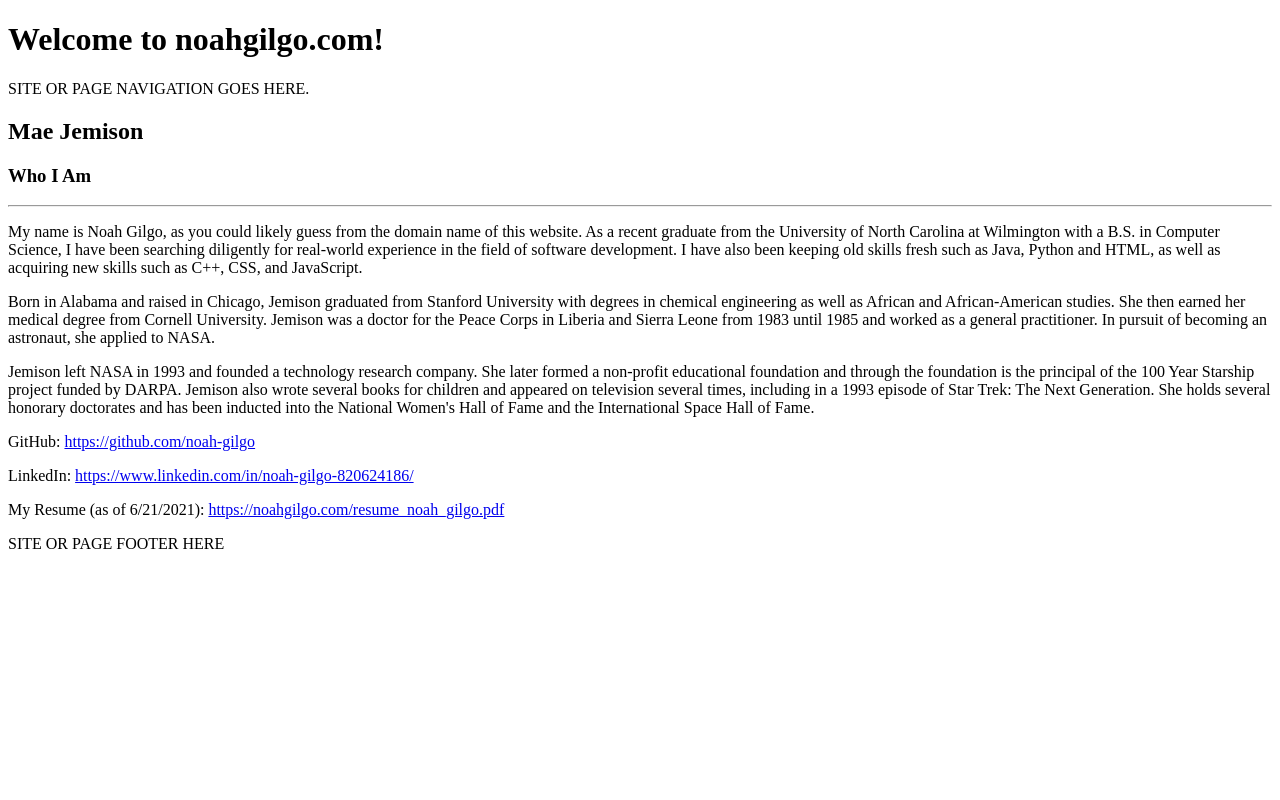
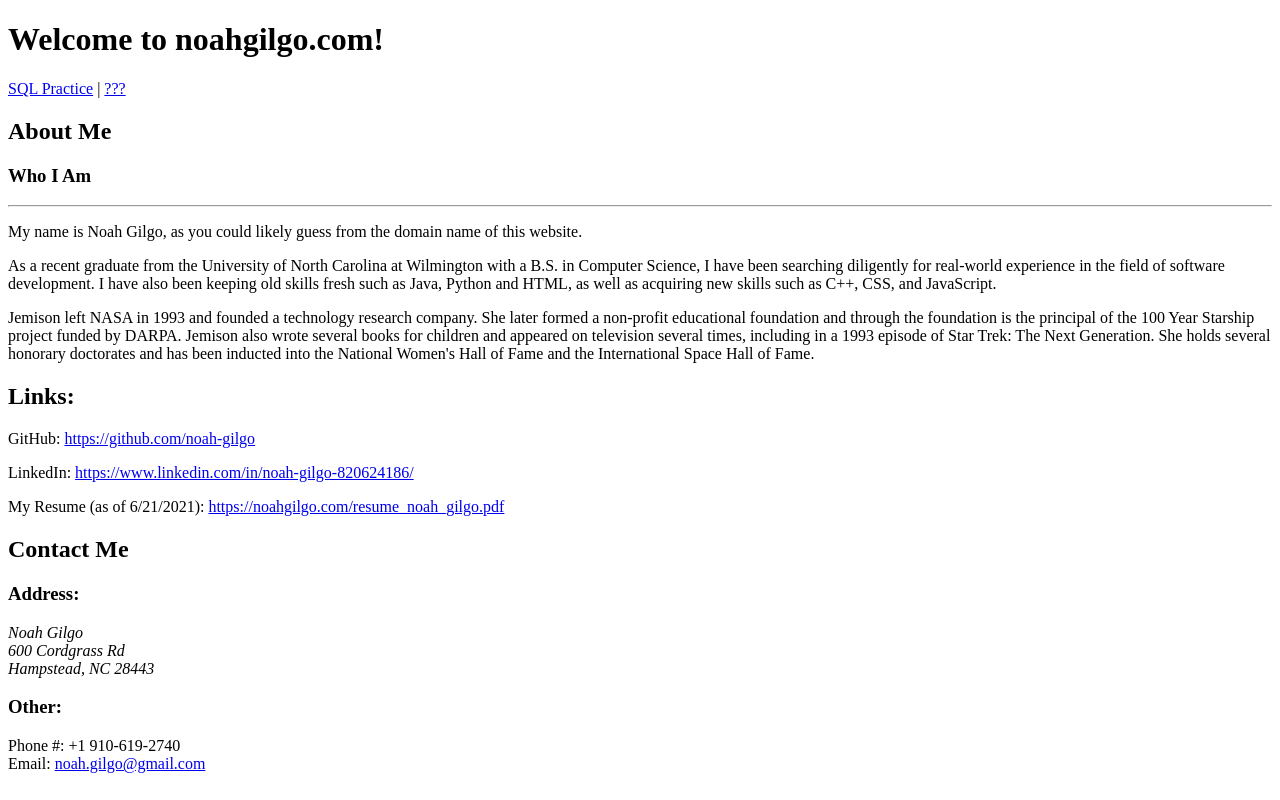
Before and after one commit to noah-gilgo/Website, a plain HTML site: page index.html in a window 1280 px wide. Drawn offline with Linux system fonts and the light colour scheme.

Commit message:
Added relevant contact info to footer of the page body. Moved most of the info in the first paragraph of the first section to the second paragraph of the first section. Added two links to the nav element beneath the site header.

```diff
--- a/index.html
+++ b/index.html
@@ -9,11 +9,12 @@
 			<h1>Welcome to noahgilgo.com!</h1>
 		</header>
         <nav>
-            SITE OR PAGE NAVIGATION GOES HERE.
+            <a href="SQLQueryPage.html">SQL Practice</a> |
+            <a href="thurston.html">???</a>
         </nav>
         <article>
             <header>
-                <h2>Mae Jemison</h2>
+                <h2>About Me</h2>
             </header>
 
             <section>
@@ -22,14 +23,12 @@
                 </header>
                 <hr>
                 <p>
-                    My name is Noah Gilgo, as you could likely guess from the domain name of this website. As a recent graduate from the University of North Carolina at Wilmington
-                    with a B.S. in Computer Science, I have been searching diligently for real-world experience in the field of software development. I have also been keeping old
-                    skills fresh such as Java, Python and HTML, as well as acquiring new skills such as C++, CSS, and JavaScript.
+                    My name is Noah Gilgo, as you could likely guess from the domain name of this website.
                 </p>
                 <p>
-                    Born in Alabama and raised in Chicago, Jemison graduated from Stanford University with degrees in chemical engineering as well as African and African-American
-                    studies. She then earned her medical degree from Cornell University. Jemison was a doctor for the Peace Corps in Liberia and Sierra Leone from 1983 until 1985
-                    and worked as a general practitioner. In pursuit of becoming an astronaut, she applied to NASA.
+                    As a recent graduate from the University of North Carolina at Wilmington with a B.S. in Computer Science, I have been searching diligently for real-world
+                    experience in the field of software development. I have also been keeping old skills fresh such as Java, Python and HTML, as well as acquiring new skills such as
+                    C++, CSS, and JavaScript.
                 </p>
                 <p>
                     Jemison left NASA in 1993 and founded a technology research company. She later formed a non-profit educational foundation and through the foundation is the
@@ -38,13 +37,25 @@
                     International Space Hall of Fame.
                 </p>
             <footer>
+                <h2>Links:</h2>
                 <p>GitHub: <a target="_blank" href="https://github.com/noah-gilgo">https://github.com/noah-gilgo</a></p>
                 <p>LinkedIn: <a target="_blank" href="https://www.linkedin.com/in/noah-gilgo-820624186/">https://www.linkedin.com/in/noah-gilgo-820624186/</a></p>
                 <p>My Resume (as of 6/21/2021): <a target="_blank" href="https://noahgilgo.com/resume_noah_gilgo.pdf">https://noahgilgo.com/resume_noah_gilgo.pdf</a></p>
             </footer>
         </article>
         <footer>
-            SITE OR PAGE FOOTER HERE
+            <h2>Contact Me</h2>
+            <h3>Address:</h3>
+            <address>
+                Noah Gilgo<br>
+                600 Cordgrass Rd<br>
+                Hampstead, NC 28443<br>
+            </address>
+            <h3>Other:</h3>
+            <p>
+                Phone #: +1 910-619-2740<br>
+                Email: <a href="mailto:noah.gilgo@gmail.com">noah.gilgo@gmail.com</a>
+            </p>
         </footer>
 	</body>
 </html>
```
